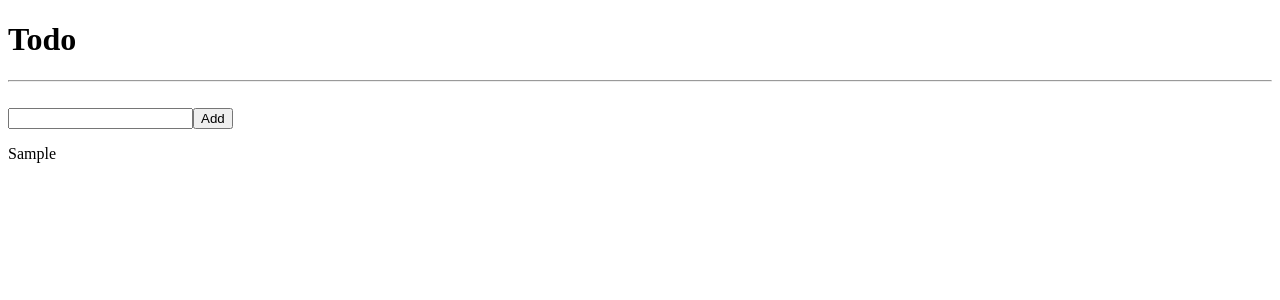
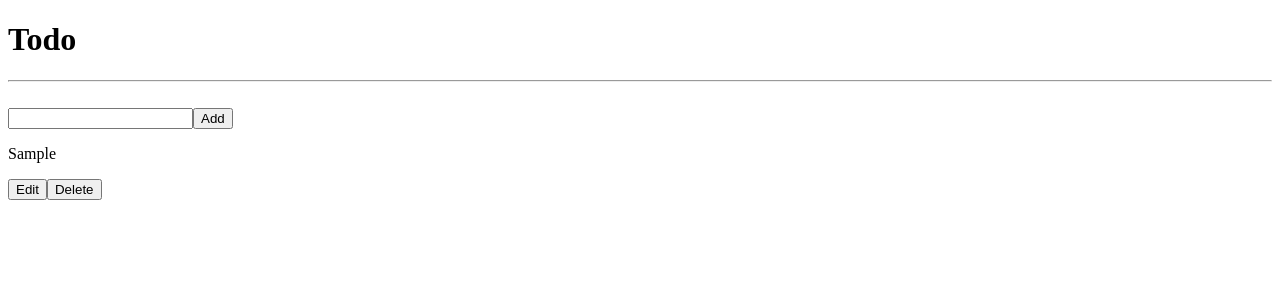
Before and after one commit to mertcetiin/ReduxToolikt-Todo-Practise, a React (Vite) app: page / in a window 1280 px wide. Both pictures are taken after typing "Sample" into the empty fields and a click on the button "Add". Shown: the top 300 px of the page. Built offline with nearby package versions, Linux system fonts and the light colour scheme.

Commit message:
bug fixed

```diff
--- a/src/App.jsx
+++ b/src/App.jsx
@@ -9,7 +9,10 @@ function App() {
 
   const handleSubmit = (e) => {
     e.preventDefault()
-    setTodos([...todos, e.target.name.value])
+    const newTodo = e.target.name.value
+    if (newTodo !== '') {
+      setTodos([...todos, newTodo])
+    }
     e.target.name.value = ''
   }
 
--- a/src/components/Todo.jsx
+++ b/src/components/Todo.jsx
@@ -1,5 +1,4 @@
 import React from 'react'
-
 
 function Todo({ handleSubmit }) {
 
--- a/src/components/TodoList.jsx
+++ b/src/components/TodoList.jsx
@@ -7,6 +7,8 @@ function TodoList({ todos }) {
             {todos.map((item, id) => (
                 <div key={id}>
                     <p>{item}</p>
+                    <button>Edit</button>
+                    <button>Delete</button>
                 </div>
             ))}
         </div>
```
